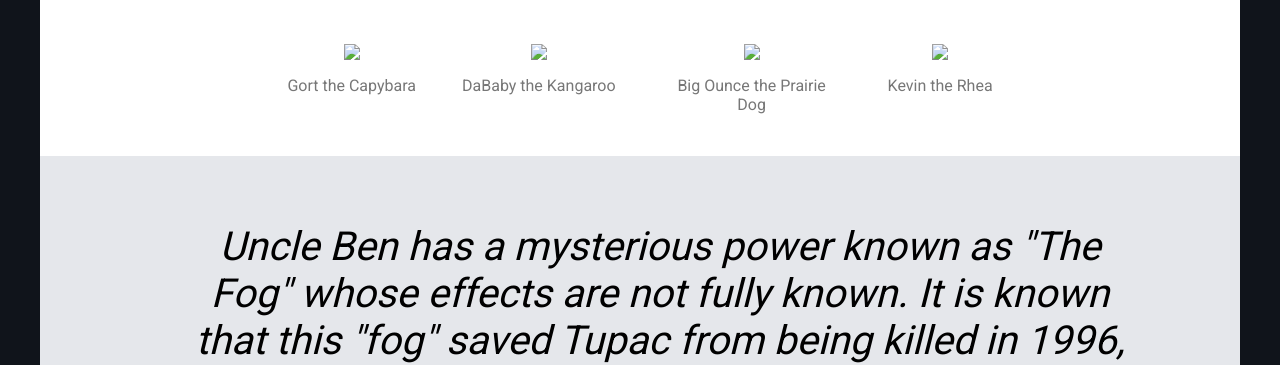
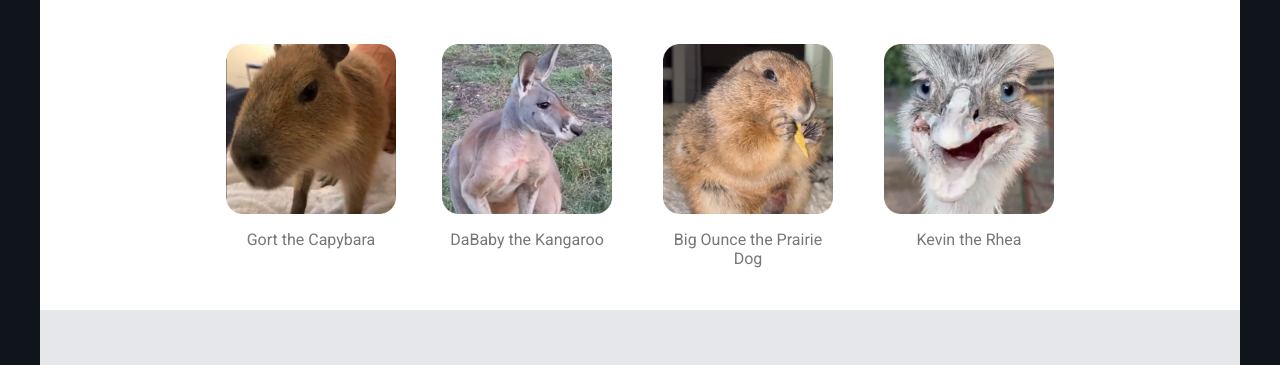
Before and after one commit to mantisvisuals/urban-rescue, a plain HTML site: page index.html in a window 1280 px wide. Shown: the part 437-802 px from the top of the page. Drawn offline with Linux system fonts and the light colour scheme.

Commit message:
made creatureFeature folder containing animal images

```diff
--- a/index.html
+++ b/index.html
@@ -55,7 +55,7 @@
 
     <div class="infoSquares">
         <div class="squareInfo">
-          <img src="/gort.png">
+          <img src="creatureFeature/gort.png">
             <div class="info">
                 <p>
                     Gort the Capybara
@@ -63,7 +63,7 @@
             </div>
         </div>
         <div class="squareInfo">
-            <img src="/dababer.png">
+            <img src="creatureFeature/dababer.png">
             <div class="info">
                 <p>
                     DaBaby the Kangaroo
@@ -71,7 +71,7 @@
             </div>
         </div>
         <div class="squareInfo">
-          <img src="/bigounce.png">
+          <img src="creatureFeature/bigounce.png">
             <div class="info">
                 <p>
                     Big Ounce the Prairie Dog
@@ -79,7 +79,7 @@
             </div>
         </div>
         <div class="squareInfo">
-          <img src="/kevin.png">
+          <img src="creatureFeature/kevin.png">
             <div class="info">
                 <p>
                     Kevin the Rhea
```
Also changed, not shown: creatureFeature/bigounce.png (added), creatureFeature/dababer.png (added), creatureFeature/gort.png (added), creatureFeature/kevin.png (added).
